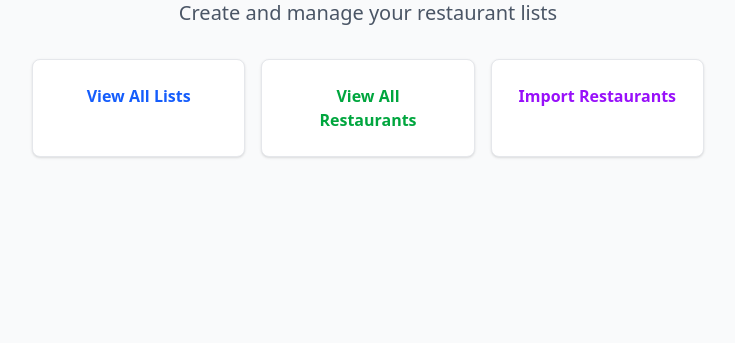
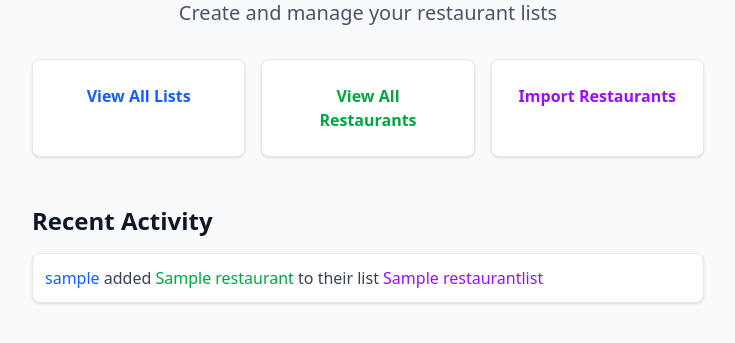
Before and after one commit to leifmetcalf/munch-claude, a Django app: page / in a window 1280 px wide. Shown: the part 154-497 px from the top of the page, without its empty margins (272-1007 px from the left). Run offline with Django 5.2, Linux system fonts and the light colour scheme; tables that the repository leaves empty hold one stand-in row (values such as "Sample post"); style sheets or scripts are compiled from the project's sources.

Commit message:
Add Recent Activity section to home page
- Display 6 most recent RestaurantListItems on home page
- Format as "<user> added <restaurant> to their list <list>"
- Left-align text in the Recent Activity section
- Add links to user profile, restaurant, and list detail pages

🤖 Generated with [Claude Code](https://claude.ai/code)

Co-Authored-By: Claude <noreply@anthropic.com>

```diff
--- a/lists/templates/lists/home.html
+++ b/lists/templates/lists/home.html
@@ -16,5 +16,26 @@
             <div class="text-purple-600 font-semibold">Import Restaurants</div>
         </a>
     </div>
+
+    {% if recent_items %}
+    <div class="mt-12 max-w-2xl mx-auto">
+        <h2 class="text-2xl font-bold text-gray-900 mb-4 text-left">Recent Activity</h2>
+        <div>
+            <ul class="space-y-2">
+                {% for item in recent_items %}
+                <li class="bg-white p-3 rounded-lg shadow border border-gray-200 text-left">
+                    <span class="text-gray-700">
+                        <a href="{% url 'profile' user_id=item.restaurant_list.owner.id %}" class="text-blue-600 hover:text-blue-800 font-medium">{{ item.restaurant_list.owner.username }}</a>
+                        added
+                        <a href="{% url 'restaurant_detail' restaurant_id=item.restaurant.id %}" class="text-green-600 hover:text-green-800 font-medium">{{ item.restaurant.name }}</a>
+                        to their list
+                        <a href="{% url 'restaurantlist_detail' list_id=item.restaurant_list.id %}" class="text-purple-600 hover:text-purple-800 font-medium">{{ item.restaurant_list.name }}</a>
+                    </span>
+                </li>
+                {% endfor %}
+            </ul>
+        </div>
+    </div>
+    {% endif %}
 </div>
 {% endblock %}
--- a/lists/views.py
+++ b/lists/views.py
@@ -22,7 +22,14 @@ class OSMType(Enum):
 
 
 def index(request):
-    return render(request, 'lists/home.html')
+    # Get the 6 most recently added restaurant list items
+    recent_items = RestaurantListItem.objects.select_related(
+        'restaurant', 'restaurant_list', 'restaurant_list__owner'
+    ).order_by('-inserted_at')[:6]
+
+    return render(request, 'lists/home.html', {
+        'recent_items': recent_items
+    })
 
 
 def create_restaurant_from_osm(osm_type: OSMType, osm_id):
```
